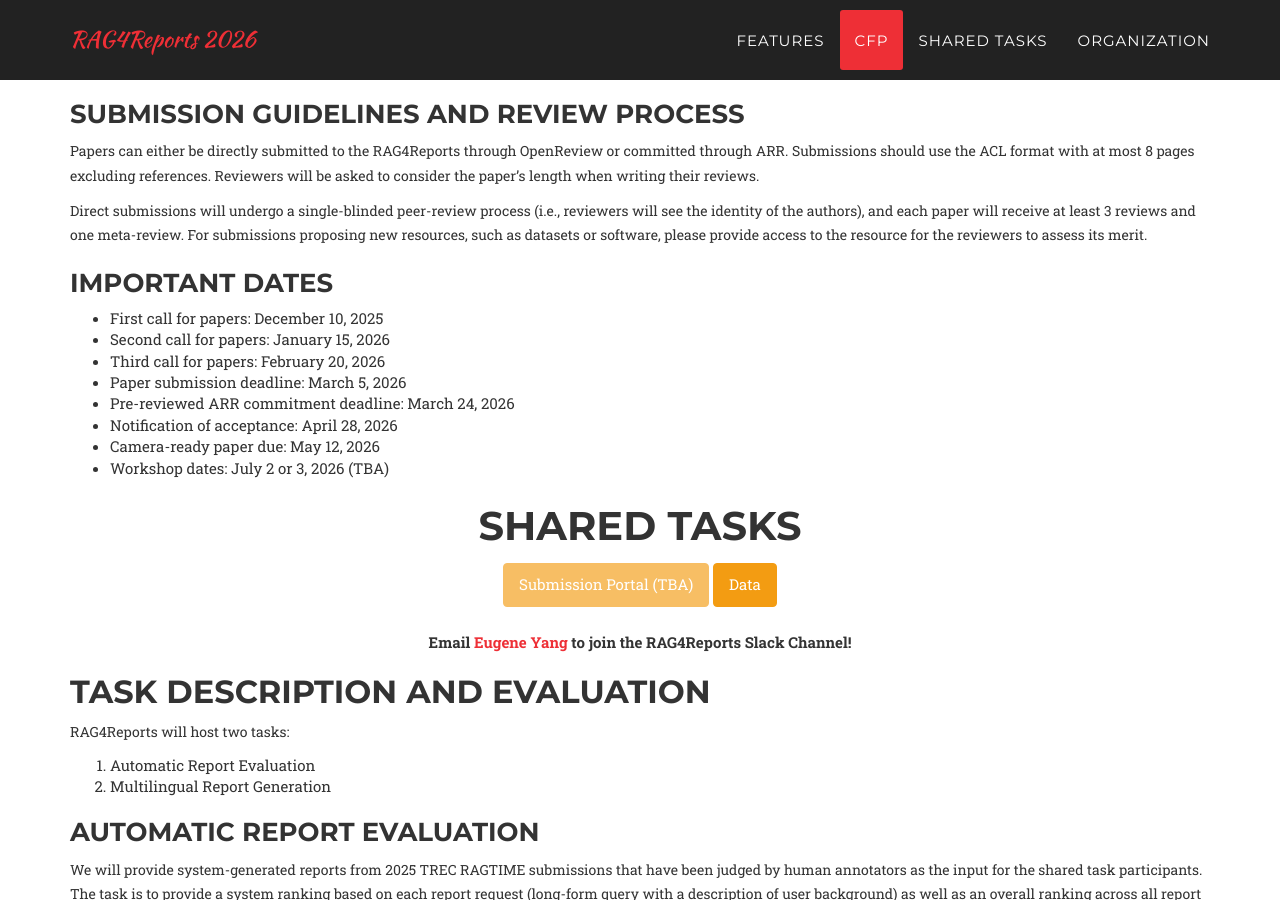
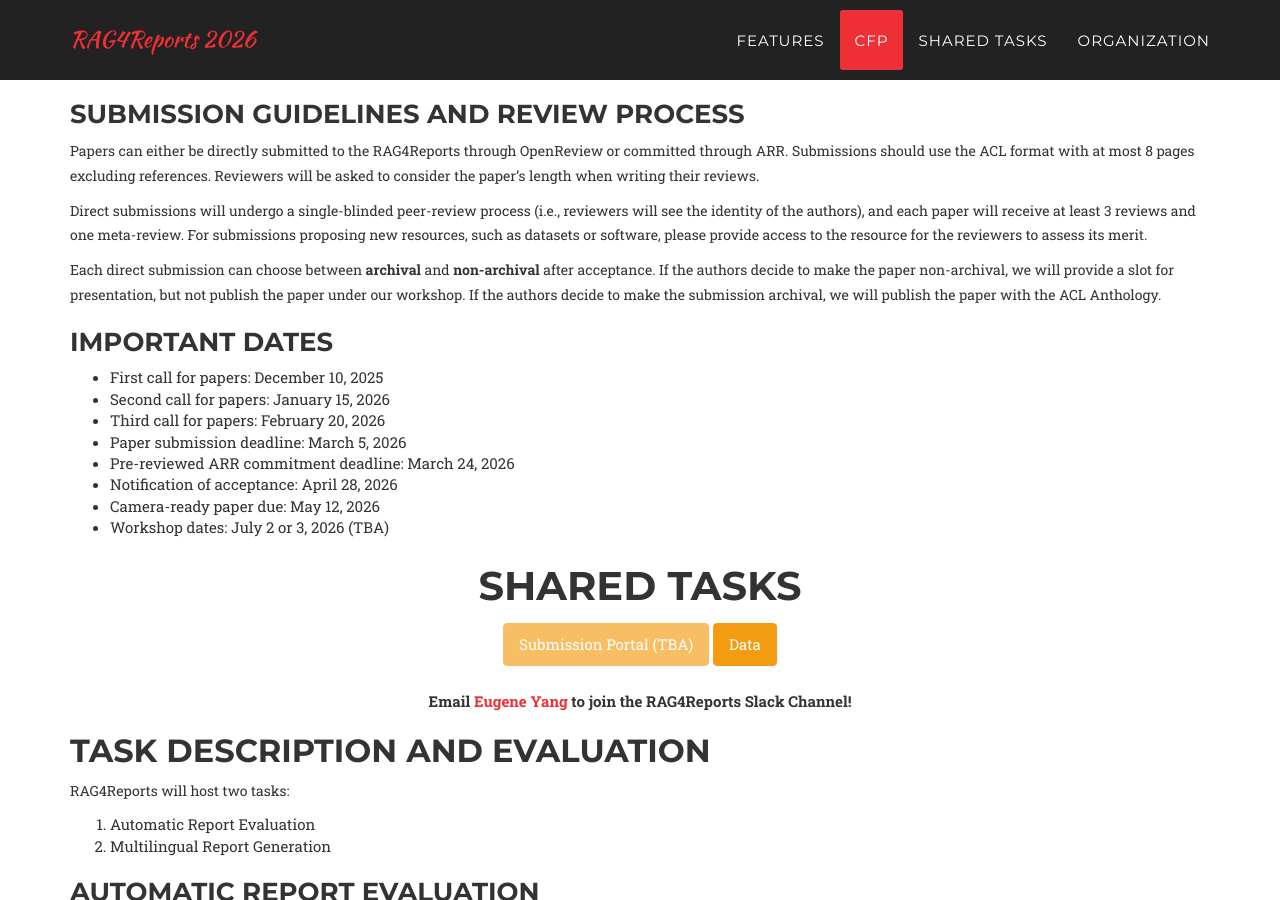
Before and after one commit to RAG4Reports/rag4reports.github.io, a Jekyll site: the page built from index.html, in a window 1280 px wide and 900 px high, scrolled down 1681 px. Built offline with Jekyll 4.4.1, drawn with Linux system fonts in a browser that asks for light colours; some web fonts are replaced.

Commit message:
Clarify submission options for archival status
Added options for archival and non-archival submissions.

```diff
--- a/_includes/cfp.md
+++ b/_includes/cfp.md
@@ -11,6 +11,10 @@ Papers can either be directly submitted to the RAG4Reports through OpenReview or
 
 Direct submissions will undergo a single-blinded peer-review process (i.e., reviewers will see the identity of the authors), and each paper will receive at least 3 reviews and one meta-review. For submissions proposing new resources, such as datasets or software, please provide access to the resource for the reviewers to assess its merit.
 
+Each direct submission can choose between **archival** and **non-archival** after acceptance. If the authors decide to make the paper non-archival, we will provide a slot for presentation, but not publish the paper under our workshop.
+If the authors decide to make the submission archival, we will publish the paper with the ACL Anthology.
+
+
 ### Important Dates
 
 * First call for papers: December 10, 2025
```
